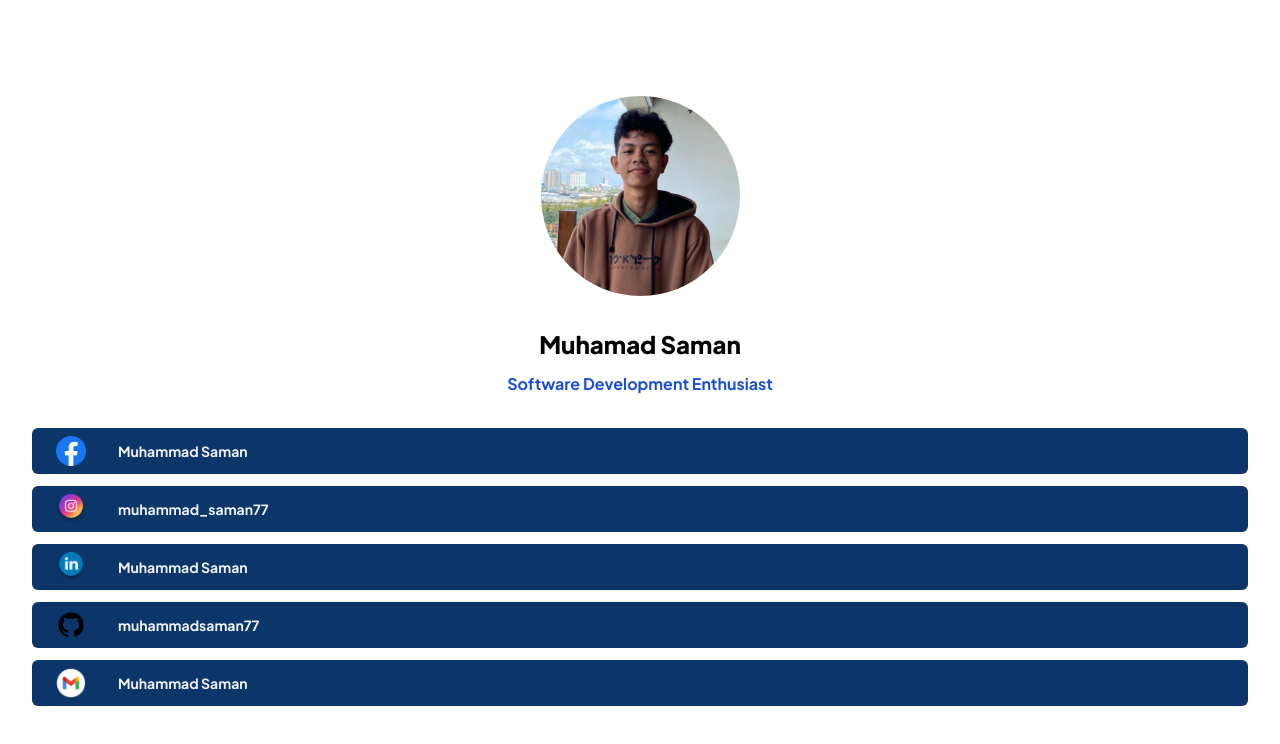
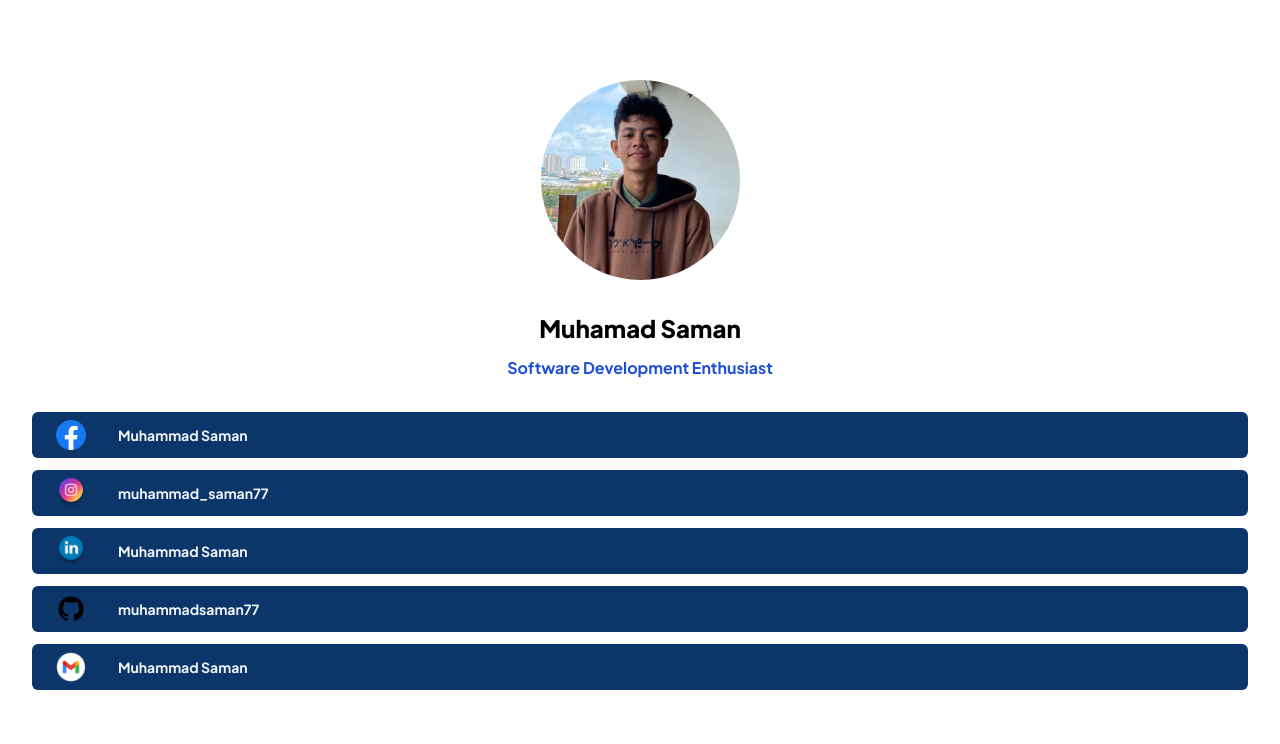
Before and after one commit to muhammadsaman77/link-tree, a React (Vite) app: page / in a window 1280 px wide. Shown: the top 744 px of the page. Built offline with nearby package versions, Linux system fonts and the light colour scheme.

Commit message:
modified:   src/components/Profile.jsx

```diff
--- a/src/components/Profile.jsx
+++ b/src/components/Profile.jsx
@@ -2,7 +2,7 @@ import foto from "../assets/foto.png";
 export default function Profile() {
   return (
     <>
-      <img src={foto} alt="" className="mx-auto rounded-full mt-16" />
+      <img src={foto} alt="" className="mx-auto rounded-full mt-12" />
       <h1 className="font-jakarta font-extrabold text-2xl mt-8 mb-3">
         Muhamad Saman
       </h1>
```
